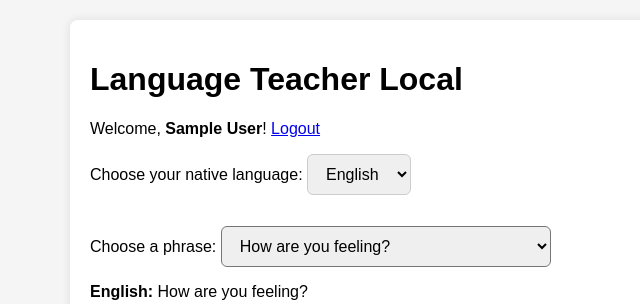
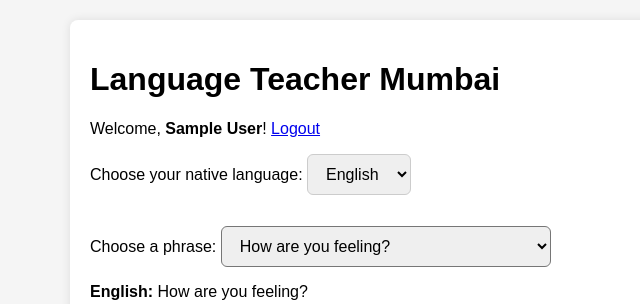
Before and after one commit to zegulas/learningapp, a Flask app: page / in a window 1280 px wide. Shown: the top 304 px of the page, without its empty margins (270-910 px from the left). Run offline with Flask 3, Linux system fonts and the light colour scheme; the visitor is signed in with stand-in values (Sample User, id 1).

Commit message:
Update index.html

```diff
--- a/templates/index.html
+++ b/templates/index.html
@@ -39,7 +39,7 @@
 
 <body>
   <div class="container">
-    <h1>Language Teacher Local</h1>
+    <h1>Language Teacher Mumbai</h1>
 
     <p>Welcome, <strong>{{ name }}</strong>! <a href="/logout">Logout</a></p>
 
```
